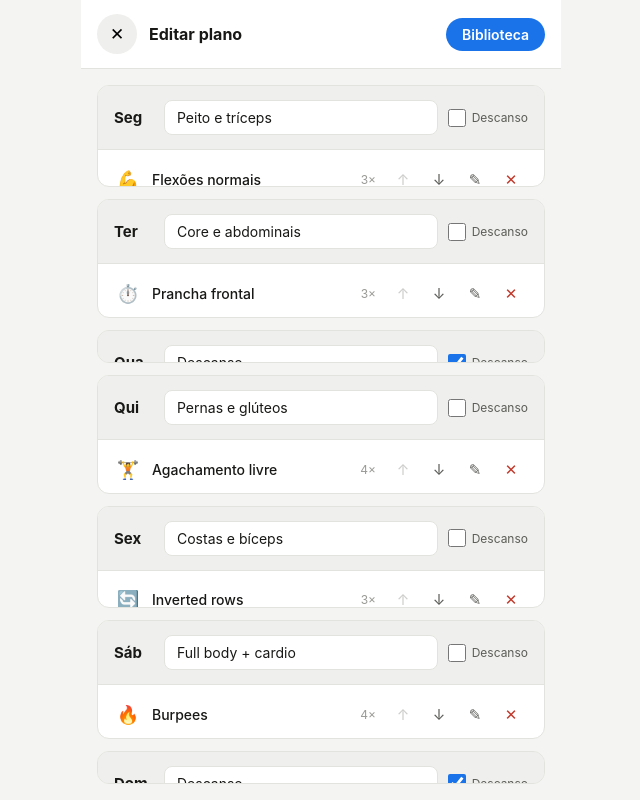
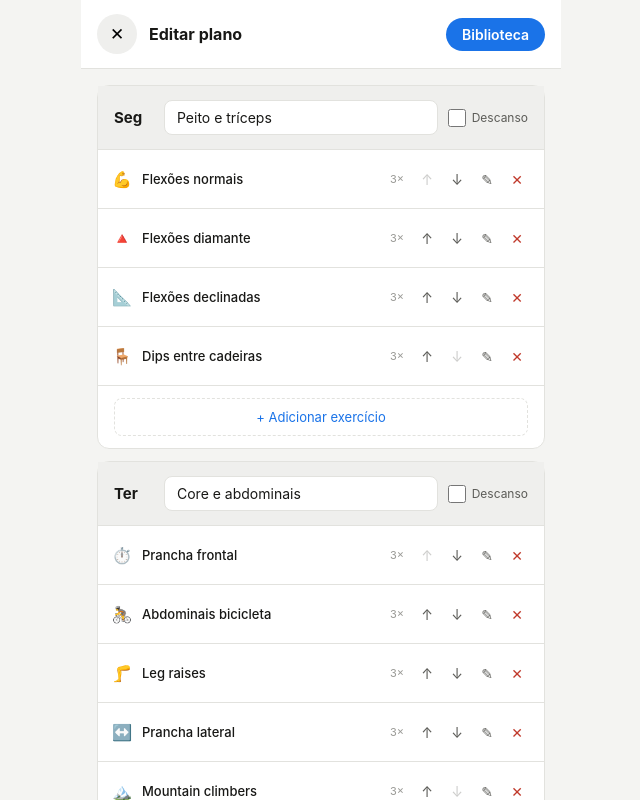
Before and after one commit to ricardoleitee/home-training, a plain HTML site: page index.html in a window 1280 px wide. Both pictures are taken after a click on the button "✏️". Shown: the whole page, without its empty margins (319-959 px from the left). Drawn offline with Linux system fonts and the light colour scheme.

Commit message:
Add files via upload

```diff
--- a/index.html
+++ b/index.html
@@ -218,20 +218,20 @@ input,select,textarea{font-family:inherit}
 .settings-danger{color:var(--danger)}
 
 /* ═══ EDITOR DE PLANO ═══ */
-.edit-day-card{background:var(--surface);border:1px solid var(--border);border-radius:var(--radius);overflow:hidden}
+.edit-day-card{background:var(--surface);border:1px solid var(--border);border-radius:var(--radius);overflow:visible;display:block}
 .edit-day-header{padding:14px 16px;display:flex;align-items:center;gap:10px;background:var(--surface2)}
 .edit-day-label{font-size:15px;font-weight:700;width:40px}
 .edit-day-focus-input{flex:1;border:1px solid var(--border);border-radius:var(--radius-sm);padding:8px 12px;font-size:14px;background:var(--surface);color:var(--text)}
 .edit-day-focus-input:focus{outline:none;border-color:var(--accent)}
 .edit-day-rest-toggle{display:flex;align-items:center;gap:6px;font-size:12px;color:var(--text2);white-space:nowrap;cursor:pointer}
 .edit-day-rest-toggle input{width:18px;height:18px;accent-color:var(--accent)}
-.edit-ex-list{display:flex;flex-direction:column}
-.edit-ex-item{display:flex;align-items:center;gap:10px;padding:12px 16px;border-top:1px solid var(--border)}
-.edit-ex-emoji{font-size:18px;width:28px;text-align:center;flex-shrink:0}
-.edit-ex-name{flex:1;font-size:14px;font-weight:500;min-width:0;overflow:hidden;text-overflow:ellipsis;white-space:nowrap}
-.edit-ex-sets{font-size:12px;color:var(--text3);flex-shrink:0}
-.edit-ex-actions{display:flex;gap:2px;flex-shrink:0}
-.edit-ex-btn{width:34px;height:34px;border-radius:var(--radius-sm);border:none;background:transparent;cursor:pointer;font-size:15px;color:var(--text2);display:flex;align-items:center;justify-content:center}
+.edit-ex-list{display:block;width:100%}
+.edit-ex-item{display:flex;align-items:center;gap:8px;padding:12px;border-top:1px solid var(--border);flex-wrap:nowrap}
+.edit-ex-emoji{font-size:16px;width:24px;text-align:center;flex-shrink:0}
+.edit-ex-name{flex:1;font-size:13px;font-weight:500;min-width:0;line-height:1.3;word-break:break-word}
+.edit-ex-sets{font-size:11px;color:var(--text3);flex-shrink:0}
+.edit-ex-actions{display:flex;gap:0;flex-shrink:0}
+.edit-ex-btn{width:30px;height:34px;border-radius:var(--radius-sm);border:none;background:transparent;cursor:pointer;font-size:14px;color:var(--text2);display:flex;align-items:center;justify-content:center;padding:0}
 .edit-ex-btn:active{background:var(--surface2)}
 .edit-ex-btn.danger{color:var(--danger)}
 .edit-add-row{padding:12px 16px;border-top:1px solid var(--border)}
--- a/sw.js
+++ b/sw.js
@@ -1,4 +1,4 @@
-const CACHE = 'treino-v3';
+const CACHE = 'treino-v3-1';
 const FILES = ['./index.html', './manifest.json'];
 
 self.addEventListener('install', e => {
```
